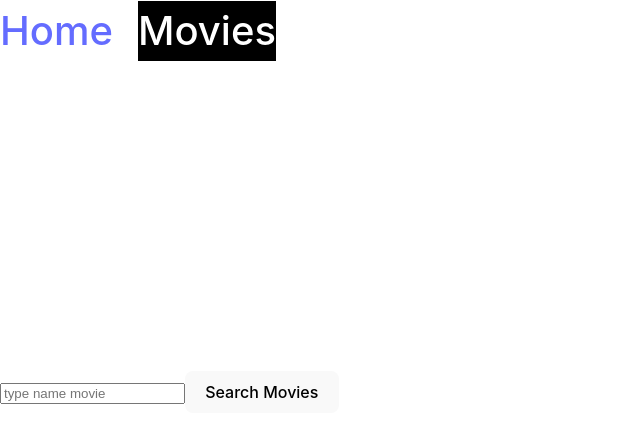
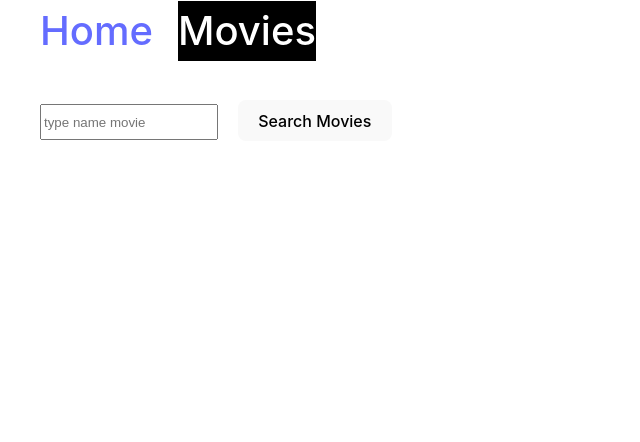
Before and after one commit to leguter/goit-react-hw-05, a React (Vite) app: page /Movies in a window 1280 px wide. Shown: the top 442 px of the page, without its empty margins (0-640 px from the left). Built offline with nearby package versions, Linux system fonts and the light colour scheme.

Commit message:
css form

```diff
--- a/src/components/FormSearchMovies/FormSearchMovies.jsx
+++ b/src/components/FormSearchMovies/FormSearchMovies.jsx
@@ -1,4 +1,5 @@
-import { Field, Formik,Form } from "formik";
+import { Field, Formik, Form } from "formik";
+import css from './FormSearchMovies.module.css'
 const FormSearchMovies = ({
     onSearch,
 }) => {
@@ -13,12 +14,13 @@ const FormSearchMovies = ({
       onSubmit={handleSubmit}
       initialValues={initialValues}
     >
-      <Form>
+      <Form className={css.formSearch}>
         <Field
           type="text"
           placeholder="type name movie"
           required
           name="searchMovie"
+          className={css.field}
         />
         <button type="submit">Search Movies</button>
       </Form>
--- /dev/null
+++ b/src/components/FormSearchMovies/FormSearchMovies.module.css
@@ -0,0 +1,11 @@
+.field {
+    margin-right: 20px;
+    width: 170px;
+    height: 30px;
+}
+.formSearch {
+    padding-top: 20px;
+    position:absolute;
+    top: 10%;
+    padding-left: 40px;
+}
--- a/src/components/Navigation/Navigation.module.css
+++ b/src/components/Navigation/Navigation.module.css
@@ -3,6 +3,7 @@
     position: absolute;
     top: 1px;
     border-bottom: 1px solid white;
+    padding-left: 40px;
 }
 .nav {
 display: flex;
--- a/src/pages/MovieDetailsPage/MovieDetailsPage.jsx
+++ b/src/pages/MovieDetailsPage/MovieDetailsPage.jsx
@@ -6,7 +6,7 @@ const MovieDetailsPage = () => {
   const { movieId } = useParams()
   const [movieData, setMovieData] = useState([])
   const location = useLocation()
-  const backLinkRef = useRef(location.state?.from ?? '/')
+  const backLinkRef = useRef(location.state?.from ?? "/movies");
   console.log(backLinkRef)
   useEffect(() => {
     async function getMovies() {
```
Also changed, not shown: src/pages/MoviesPage/MoviesPage.module.css (added).
